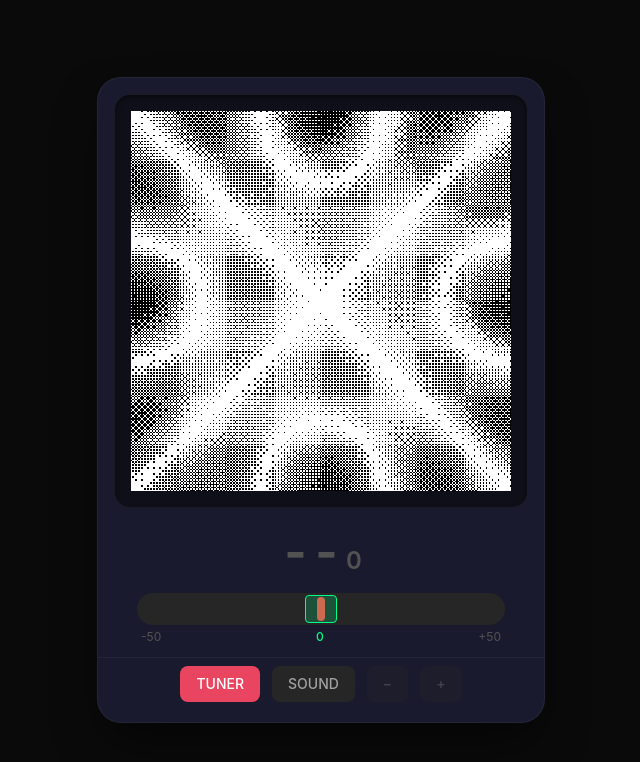
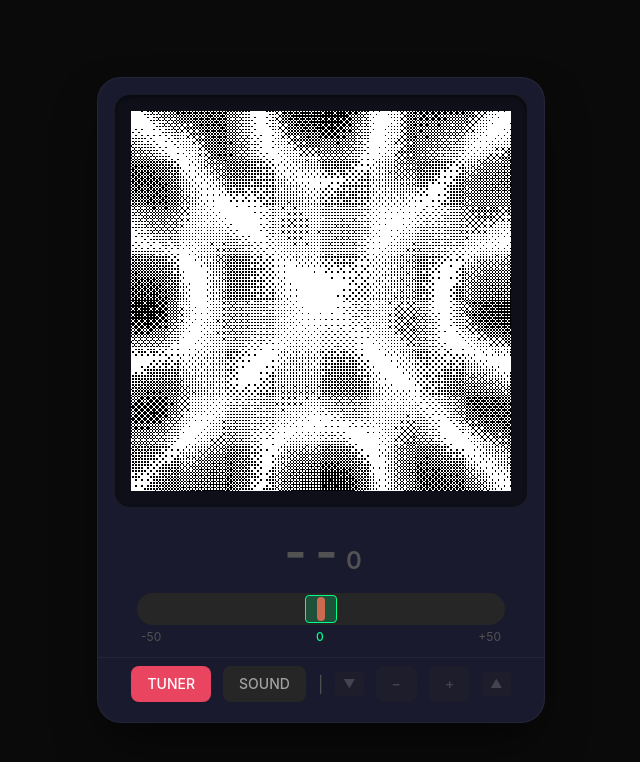
Before and after one commit to EinarAl/chladni-tuner, a React (Vite) app: page / in a window 1280 px wide. Shown: the top 762 px of the page, without its empty margins (319-959 px from the left). Built offline with nearby package versions, Linux system fonts and the light colour scheme; no server answers.

Commit message:
Animated dither + smooth fractal transitions + octave buttons

```diff
--- a/src/App.tsx
+++ b/src/App.tsx
@@ -55,6 +55,8 @@ export default function App() {
           onModeChange={handleModeChange}
           onStepUp={osc.stepUp}
           onStepDown={osc.stepDown}
+          onOctaveUp={osc.octaveUp}
+          onOctaveDown={osc.octaveDown}
         />
       }
     />
--- a/src/components/ChladniCanvas.tsx
+++ b/src/components/ChladniCanvas.tsx
@@ -1,5 +1,8 @@
 import { useRef, useEffect } from 'react'
 import { useChladni } from '../hooks/useChladni'
+import { applyAnimatedDither } from '../lib/dither'
+
+const TRANSITION_MS = 300
 
 interface Props {
   frequency: number | null
@@ -7,16 +10,47 @@ interface Props {
 
 export default function ChladniCanvas({ frequency }: Props) {
   const canvasRef = useRef<HTMLCanvasElement>(null)
-  const { imageData, gridSize } = useChladni(frequency)
+  const { grid, prevGrid, transitionStart, gridSize } = useChladni(frequency)
+  const rafRef = useRef(0)
+  const t0Ref = useRef(performance.now())
 
   useEffect(() => {
-    if (!imageData || !canvasRef.current) return
-    const ctx = canvasRef.current.getContext('2d')
+    const canvas = canvasRef.current
+    if (!canvas || !grid) return
+    const ctx = canvas.getContext('2d')
     if (!ctx) return
+
+    let running = true
+
+    const frame = () => {
+      if (!running) return
+      const elapsed = (performance.now() - t0Ref.current) / 1000
+
+      let blend: number | undefined
+      let noiseBoost: number | undefined
+
+      if (prevGrid && transitionStart !== null) {
+        const dt = performance.now() - transitionStart
+        if (dt < TRANSITION_MS) {
+          blend = dt / TRANSITION_MS
+          noiseBoost = (1 - blend) * 8
+        }
+      }
+
+      const imageData = applyAnimatedDither(grid, gridSize, elapsed, prevGrid, blend, noiseBoost)
       ctx.putImageData(imageData, 0, 0)
-  }, [imageData])
+      rafRef.current = requestAnimationFrame(frame)
+    }
+
+    rafRef.current = requestAnimationFrame(frame)
+    return () => {
+      running = false
+      cancelAnimationFrame(rafRef.current)
+    }
+  }, [grid, gridSize, prevGrid, transitionStart])
 
   return (
+    <div className="flex items-center justify-center">
       <canvas
         ref={canvasRef}
         width={gridSize}
@@ -24,5 +58,6 @@ export default function ChladniCanvas({ frequency }: Props) {
         className="w-full max-w-[400px] aspect-square"
         style={{ imageRendering: 'pixelated' }}
       />
+    </div>
   )
 }
--- a/src/components/Controls.tsx
+++ b/src/components/Controls.tsx
@@ -5,12 +5,16 @@ interface Props {
   onModeChange: (mode: Mode) => void
   onStepUp: () => void
   onStepDown: () => void
+  onOctaveUp: () => void
+  onOctaveDown: () => void
 }
 
 const btn =
   'px-4 py-2 rounded-lg text-sm font-medium transition-colors duration-150 disabled:opacity-30 disabled:cursor-not-allowed'
+const smallBtn =
+  'px-2 py-1 rounded text-xs font-medium transition-colors duration-150 bg-neutral-800 text-neutral-400 hover:bg-neutral-700 disabled:opacity-30 disabled:cursor-not-allowed'
 
-export default function Controls({ mode, onModeChange, onStepUp, onStepDown }: Props) {
+export default function Controls({ mode, onModeChange, onStepUp, onStepDown, onOctaveUp, onOctaveDown }: Props) {
   return (
     <div className="flex items-center justify-center gap-3 flex-wrap">
       <button
@@ -24,6 +28,16 @@ export default function Controls({ mode, onModeChange, onStepUp, onStepDown }: P
         onClick={() => onModeChange('sound')}
       >
         SOUND
+      </button>
+
+      <span className="text-neutral-600">|</span>
+
+      <button
+        className={smallBtn}
+        onClick={onOctaveDown}
+        disabled={mode !== 'sound'}
+      >
+        ▼
       </button>
       <button
         className={`${btn} bg-neutral-800 text-neutral-400 hover:bg-neutral-700`}
@@ -39,6 +53,13 @@ export default function Controls({ mode, onModeChange, onStepUp, onStepDown }: P
       >
         +
       </button>
+      <button
+        className={smallBtn}
+        onClick={onOctaveUp}
+        disabled={mode !== 'sound'}
+      >
+        ▲
+      </button>
     </div>
   )
 }
--- a/src/hooks/useChladni.ts
+++ b/src/hooks/useChladni.ts
@@ -1,11 +1,14 @@
 import { useRef, useEffect, useState } from 'react'
 import { computeChladniGrid, frequencyToMode } from '../lib/chladni'
-import { applyDither } from '../lib/dither'
 
 const GRID_SIZE = 256
 
 export function useChladni(frequency: number | null) {
-  const [imageData, setImageData] = useState<ImageData | null>(null)
+  const [state, setState] = useState<{
+    grid: Float32Array | null
+    prevGrid: Float32Array | null
+    transitionStart: number | null
+  }>({ grid: null, prevGrid: null, transitionStart: null })
   const prevRef = useRef<number | null>(null)
   const frameRef = useRef(0)
 
@@ -21,10 +24,15 @@ export function useChladni(frequency: number | null) {
       if (id !== frameRef.current) return
 
       const { n, m } = frequencyToMode(freq)
-      const grid = computeChladniGrid(n, m, GRID_SIZE)
-      setImageData(applyDither(grid, GRID_SIZE))
+      const newGrid = computeChladniGrid(n, m, GRID_SIZE)
+
+      setState(prev => ({
+        grid: newGrid,
+        prevGrid: prev.grid,
+        transitionStart: performance.now(),
+      }))
     })
   }, [frequency])
 
-  return { imageData, gridSize: GRID_SIZE }
+  return { ...state, gridSize: GRID_SIZE }
 }
--- a/src/hooks/useOscillator.ts
+++ b/src/hooks/useOscillator.ts
@@ -52,12 +52,22 @@ export function useOscillator() {
   }, [])
 
   const stepUp = useCallback(() => {
-    setFreq(halfStepUp(frequency))
+    const next = halfStepUp(frequency)
+    setFreq(next)
   }, [frequency, setFreq])
 
   const stepDown = useCallback(() => {
-    setFreq(halfStepDown(frequency))
+    const prev = halfStepDown(frequency)
+    setFreq(prev)
   }, [frequency, setFreq])
 
-  return { isPlaying, frequency, note, start, stop, setFrequency: setFreq, stepUp, stepDown }
+  const octaveUp = useCallback(() => {
+    setFreq(frequency * 2)
+  }, [frequency, setFreq])
+
+  const octaveDown = useCallback(() => {
+    setFreq(frequency / 2)
+  }, [frequency, setFreq])
+
+  return { isPlaying, frequency, note, start, stop, setFrequency: setFreq, stepUp, stepDown, octaveUp, octaveDown }
 }
--- a/src/lib/dither.ts
+++ b/src/lib/dither.ts
@@ -9,19 +9,40 @@ const BAYER_8: number[][] = [
   [42, 26, 38, 22, 41, 25, 37, 21],
 ];
 
-export function applyDither(grid: Float32Array, gridSize: number): ImageData {
+export function applyAnimatedDither(
+  grid: Float32Array,
+  gridSize: number,
+  time: number,
+  prevGrid?: Float32Array | null,
+  blend?: number,
+  noiseBoost?: number,
+): ImageData {
   const imageData = new ImageData(gridSize, gridSize);
+  const boost = noiseBoost ?? 0;
 
   for (let y = 0; y < gridSize; y++) {
     for (let x = 0; x < gridSize; x++) {
       const idx = y * gridSize + x;
-      const pixelIdx = idx * 4;
 
-      const value = Math.min(1, Math.abs(grid[idx]) / 2);
-      const inverted = 1 - value;
-      const threshold = BAYER_8[y % 8][x % 8] / 64;
+      let raw = Math.abs(grid[idx]) / 2;
+
+      if (prevGrid && blend !== undefined && blend < 1) {
+        const prevRaw = Math.abs(prevGrid[idx]) / 2;
+        raw = prevRaw * (1 - blend) + raw * blend;
+      }
+
+      const inverted = 1 - Math.min(1, raw);
+
+      const noise =
+        boost +
+        Math.sin(x * 0.15 + time * 2.0) * 3 +
+        Math.sin(y * 0.12 + time * 1.7) * 3 +
+        Math.sin((x + y) * 0.08 + time * 2.3) * 2;
+
+      const threshold = (BAYER_8[y % 8][x % 8] + noise) / 64;
       const output = inverted > threshold ? 255 : 0;
 
+      const pixelIdx = idx * 4;
       imageData.data[pixelIdx] = output;
       imageData.data[pixelIdx + 1] = output;
       imageData.data[pixelIdx + 2] = output;
```
Lines whose indentation alone changed are shown as unchanged.
